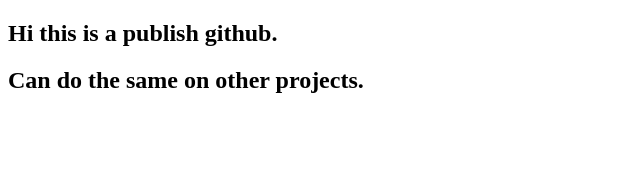
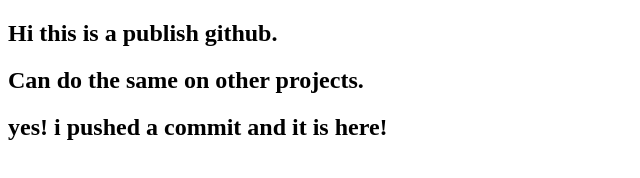
Before and after one commit to ThaungThanHan/publishtest, a plain HTML site: page index.html in a window 1280 px wide. Shown: the whole page, without its empty margins (0-640 px from the left). Drawn offline with Linux system fonts and the light colour scheme.

Commit message:
added another line

```diff
--- a/index.html
+++ b/index.html
@@ -6,5 +6,6 @@
     <body>
         <h2>Hi this is a publish github.</h2>
         <h2>Can do the same on other projects.</h2>
+        <h2>yes! i pushed a commit and it is here!</h2>
     </body>
 </html>
```
